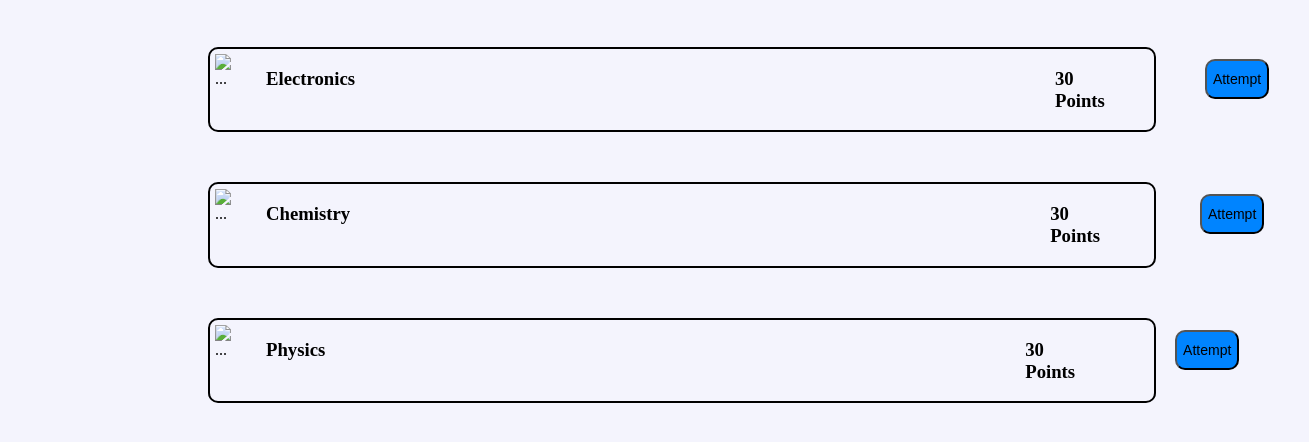
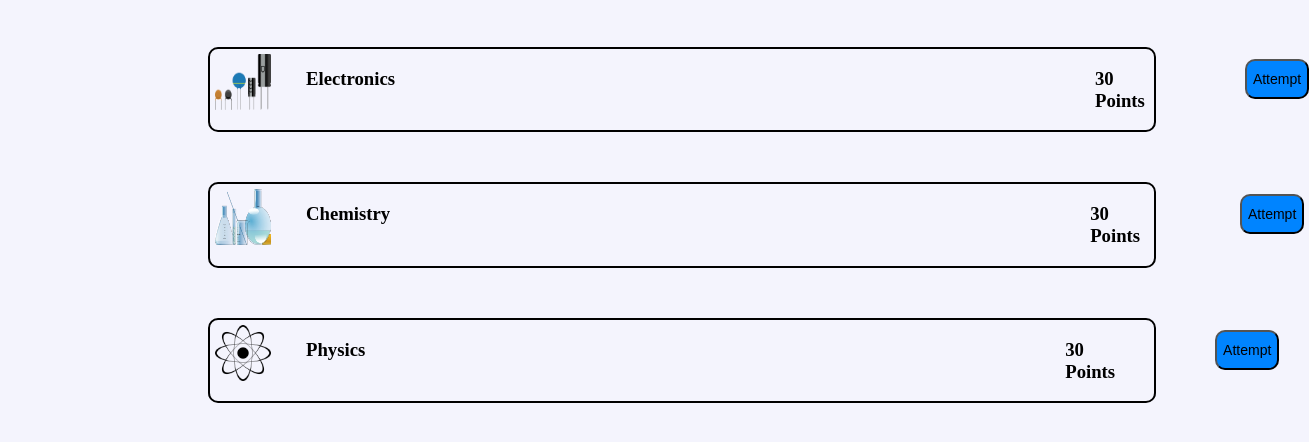
Before and after one commit to Sanika2103/PBL-Project, a plain HTML site: page HTML/active.html in a window 1280 px wide. Shown: the part 112-554 px from the top of the page, 1309 px wide, since content can reach past the window. Drawn offline with Linux system fonts and the light colour scheme; the site is published under a folder, as on GitHub Pages, so addresses that start at the root find nothing.

Commit message:
Update active.html

```diff
--- a/HTML/active.html
+++ b/HTML/active.html
@@ -83,22 +83,22 @@
   <body>
     <h2>Active Tests</h2>
     <div class="active">
-      <img src="/Images/Electronics.png" alt="..." />
+      <img src="../Images/Electronics.png" alt="..." />
       <h3 class="sub"><a href="#">Electronics</a></h3>
       <h3 class="points">30 Points</h3>
-      <button class="but"><a href="/HTML/Test.html"> Attempt</a></button>
+      <button class="but"><a href="../HTML/Test.html"> Attempt</a></button>
     </div>
     <div class="active">
-      <img src="/Images/Chem.png" alt="..." />
+      <img src="../Images/Chem.png" alt="..." />
       <h3 class="sub"><a href="#"> Chemistry</a></h3>
       <h3 class="points">30 Points</h3>
-      <button class="but"><a href="/HTML/Test.html">Attempt</a></button>
+      <button class="but"><a href="../HTML/Test.html">Attempt</a></button>
     </div>
     <div class="active">
-      <img src="/Images/Physics.png" alt="..." />
+      <img src="../Images/Physics.png" alt="..." />
       <h3 class="sub"><a href="#">Physics</a></h3>
       <h3 class="points">30 Points</h3>
-      <button class="but"><a href="/HTML/Test.html">Attempt</a></button>
+      <button class="but"><a href="../HTML/Test.html">Attempt</a></button>
     </div>
   </body>
 </html>
```
